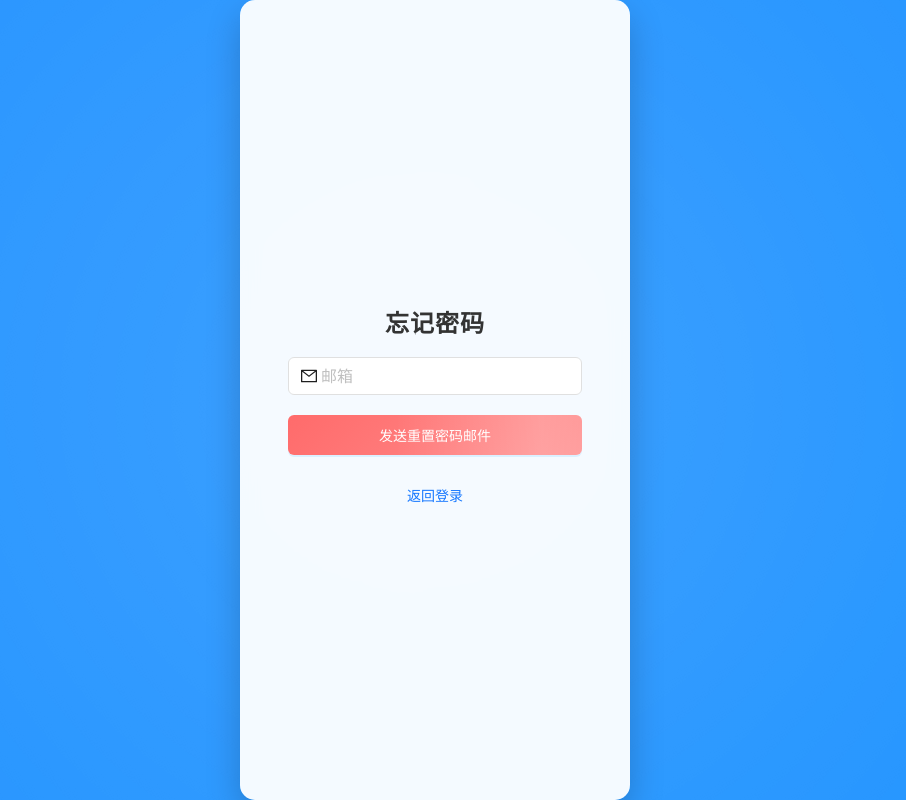
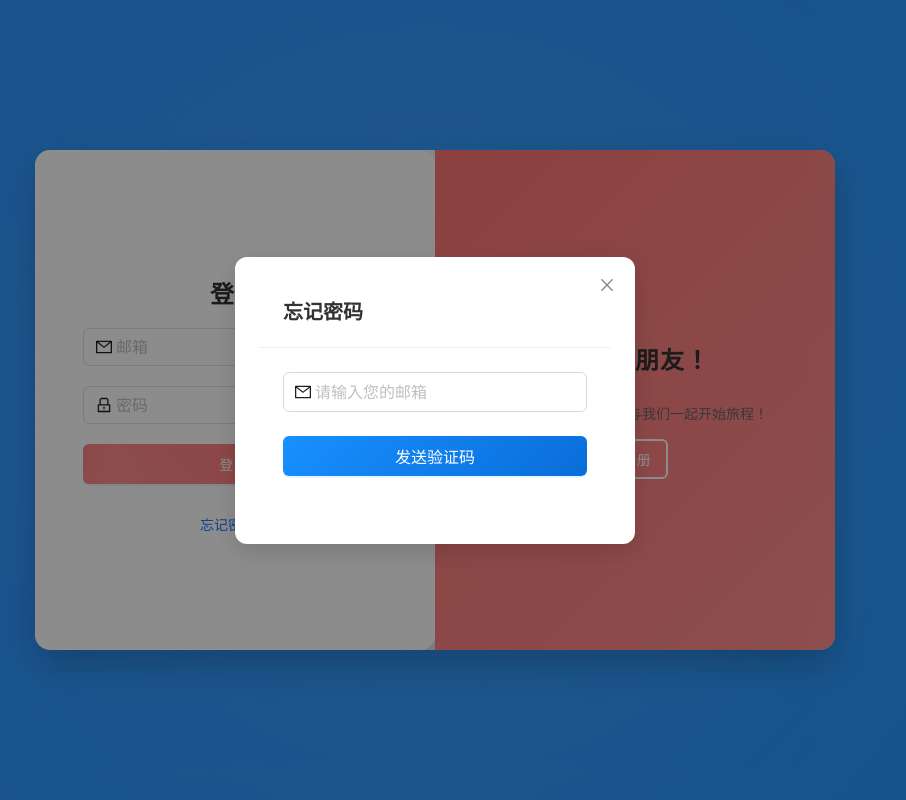
Before and after one commit to 00xu00/blog, a React (Create React App) app: page /auth in a window 1280 px wide. Both pictures are taken after a click on the button "忘记密码？". Shown: the whole page, without its empty margins (205-1111 px from the left). Built offline with nearby package versions, Linux system fonts and the light colour scheme; no server answers.

Commit message:
feat: 实现重置密码

```diff
--- a/src/pages/Auth/index.css
+++ b/src/pages/Auth/index.css
@@ -380,3 +380,71 @@
     font-size: 14px;
   }
 }
+
+/* 忘记密码弹窗样式 */
+.forgot-password-modal .ant-modal-content {
+  border-radius: 12px;
+  overflow: hidden;
+  box-shadow: 0 8px 24px rgba(0, 0, 0, 0.15);
+}
+
+.forgot-password-modal .ant-modal-header {
+  padding: 20px 24px;
+  margin-bottom: 0;
+  border-bottom: 1px solid #f0f0f0;
+}
+
+.forgot-password-modal .ant-modal-title {
+  font-size: 20px;
+  font-weight: 600;
+  color: #333;
+}
+
+.forgot-password-modal .ant-modal-body {
+  padding: 24px;
+}
+
+.forgot-password-modal .auth-input {
+  height: 40px;
+  border-radius: 6px;
+  border: 1px solid #d9d9d9;
+  transition: all 0.3s;
+}
+
+.forgot-password-modal .auth-input:hover,
+.forgot-password-modal .auth-input:focus {
+  border-color: #1890ff;
+  box-shadow: 0 0 0 2px rgba(24, 144, 255, 0.2);
+}
+
+.forgot-password-modal .submit-button {
+  height: 40px;
+  font-size: 16px;
+  border-radius: 6px;
+  background: linear-gradient(135deg, #1890ff 0%, #096dd9 100%);
+  border: none;
+  transition: all 0.3s;
+}
+
+.forgot-password-modal .submit-button:hover {
+  transform: translateY(-1px);
+  box-shadow: 0 4px 12px rgba(24, 144, 255, 0.4);
+}
+
+.forgot-password-modal .submit-button:active {
+  transform: translateY(0);
+}
+
+.forgot-password-link {
+  color: #1890ff;
+  font-size: 14px;
+  padding: 0;
+  height: auto;
+  line-height: 1.5;
+  transition: all 0.3s;
+}
+
+.forgot-password-link:hover {
+  color: #40a9ff;
+  text-decoration: underline;
+}
--- a/src/pages/Auth/index.tsx
+++ b/src/pages/Auth/index.tsx
@@ -1,5 +1,5 @@
 import React, { useState } from 'react';
-import { Form, Input, Button, message } from 'antd';
+import { Form, Input, Button, message, Modal } from 'antd';
 import { UserOutlined, LockOutlined, MailOutlined } from '@ant-design/icons';
 import { useNavigate } from 'react-router-dom';
 import { authApi, LoginResponse } from '../../services/api';
@@ -27,6 +27,7 @@ interface ResetPasswordForm {
   token: string;
   new_password: string;
   confirm_password: string;
+  email: string;
 }
 
 const Auth: React.FC = () => {
@@ -37,6 +38,7 @@ const Auth: React.FC = () => {
   const [verificationCodeSent, setVerificationCodeSent] = useState(false);
   const [countdown, setCountdown] = useState(0);
   const [registerForm] = Form.useForm();
+  const [forgotPasswordForm] = Form.useForm();
   const navigate = useNavigate();
 
   // 发送验证码
@@ -57,6 +59,7 @@ const Auth: React.FC = () => {
       }, 1000);
     } catch (error) {
       message.error(error instanceof Error ? error.message : '发送验证码失败');
+      throw error;
     }
   };
 
@@ -120,14 +123,39 @@ const Auth: React.FC = () => {
     }
   };
 
-  const onForgotPasswordFinish = async (values: ForgotPasswordForm) => {
+  const onForgotPasswordFinish = async (values: any) => {
+    if (!verificationCodeSent) {
+      // 发送验证码
+      try {
+        await handleSendVerificationCode(values.email);
+      } catch (error) {
+        message.error(error instanceof Error ? error.message : '发送验证码失败');
+      }
+      return;
+    }
+
+    // 验证验证码并重置密码
     setLoading(true);
     try {
-      await authApi.forgotPassword(values);
-      message.success('重置密码邮件已发送，请查收');
+      // 先验证验证码
+      await authApi.verifyCode({
+        email: values.email,
+        code: values.verificationCode
+      });
+
+      // 验证码正确后重置密码
+      await authApi.resetPassword({
+        email: values.email,
+        token: values.verificationCode,
+        new_password: values.new_password
+      });
+
+      message.success('密码重置成功，请使用新密码登录');
       setIsForgotPassword(false);
+      setVerificationCodeSent(false);
+      forgotPasswordForm.resetFields();
     } catch (error) {
-      message.error(error instanceof Error ? error.message : '发送重置密码邮件失败');
+      message.error(error instanceof Error ? error.message : '重置密码失败');
     } finally {
       setLoading(false);
     }
@@ -142,6 +170,7 @@ const Auth: React.FC = () => {
     setLoading(true);
     try {
       await authApi.resetPassword({
+        email: values.email,
         token: values.token,
         new_password: values.new_password
       });
@@ -162,16 +191,16 @@ const Auth: React.FC = () => {
     navigate('/auth');
   };
 
-  if (isForgotPassword) {
+  if (isResetPassword) {
     return (
       <div className="auth-container">
         <div className="form-container">
           <Form
-            name="forgot-password"
-            onFinish={onForgotPasswordFinish}
+            name="reset-password"
+            onFinish={onResetPasswordFinish}
             autoComplete="off"
           >
-            <h2>忘记密码</h2>
+            <h2>重置密码</h2>
             <Form.Item
               name="email"
               rules={[
@@ -186,40 +215,6 @@ const Auth: React.FC = () => {
               />
             </Form.Item>
 
-            <Form.Item>
-              <Button
-                type="primary"
-                htmlType="submit"
-                loading={loading}
-                block
-                size="large"
-              >
-                发送重置密码邮件
-              </Button>
-            </Form.Item>
-
-            <Button
-              type="link"
-              onClick={() => setIsForgotPassword(false)}
-            >
-              返回登录
-            </Button>
-          </Form>
-        </div>
-      </div>
-    );
-  }
-
-  if (isResetPassword) {
-    return (
-      <div className="auth-container">
-        <div className="form-container">
-          <Form
-            name="reset-password"
-            onFinish={onResetPasswordFinish}
-            autoComplete="off"
-          >
-            <h2>重置密码</h2>
             <Form.Item
               name="token"
               rules={[{ required: true, message: '请输入重置密码token' }]}
@@ -340,10 +335,130 @@ const Auth: React.FC = () => {
             <Button
               type="link"
               onClick={() => setIsForgotPassword(true)}
+              className="forgot-password-link"
             >
               忘记密码？
             </Button>
           </Form>
+
+          <Modal
+            title="忘记密码"
+            open={isForgotPassword}
+            onCancel={() => {
+              setIsForgotPassword(false);
+              setVerificationCodeSent(false);
+              forgotPasswordForm.resetFields();
+            }}
+            footer={null}
+            width={400}
+            centered
+            maskClosable={false}
+            className="forgot-password-modal"
+          >
+            <Form
+              form={forgotPasswordForm}
+              name="forgot-password"
+              onFinish={onForgotPasswordFinish}
+              autoComplete="off"
+              layout="vertical"
+            >
+              <Form.Item
+                name="email"
+                rules={[
+                  { required: true, message: '请输入邮箱' },
+                  { type: 'email', message: '请输入有效的邮箱地址' }
+                ]}
+              >
+                <Input
+                  prefix={<MailOutlined />}
+                  placeholder="请输入您的邮箱"
+                  size="large"
+                  className="auth-input"
+                  disabled={verificationCodeSent}
+                />
+              </Form.Item>
+
+              {verificationCodeSent && (
+                <>
+                  <Form.Item
+                    name="verificationCode"
+                    rules={[{ required: true, message: '请输入验证码' }]}
+                  >
+                    <Input
+                      prefix={<MailOutlined />}
+                      placeholder="请输入验证码"
+                      size="large"
+                      className="auth-input"
+                      suffix={
+                        <Button
+                          type="link"
+                          disabled={countdown > 0}
+                          onClick={() => {
+                            const email = forgotPasswordForm.getFieldValue('email');
+                            if (email) {
+                              handleSendVerificationCode(email);
+                            }
+                          }}
+                        >
+                          {countdown > 0 ? `${countdown}秒后重试` : '重新获取'}
+                        </Button>
+                      }
+                    />
+                  </Form.Item>
+
+                  <Form.Item
+                    name="new_password"
+                    rules={[
+                      { required: true, message: '请输入新密码' },
+                      { min: 6, message: '密码至少6个字符' }
+                    ]}
+                  >
+                    <Input.Password
+                      prefix={<LockOutlined />}
+                      placeholder="请输入新密码"
+                      size="large"
+                      className="auth-input"
+                    />
+                  </Form.Item>
+
+                  <Form.Item
+                    name="confirm_password"
+                    rules={[
+                      { required: true, message: '请确认新密码' },
+                      ({ getFieldValue }) => ({
+                        validator(_, value) {
+                          if (!value || getFieldValue('new_password') === value) {
+                            return Promise.resolve();
+                          }
+                          return Promise.reject(new Error('两次输入的密码不一致'));
+                        },
+                      }),
+                    ]}
+                  >
+                    <Input.Password
+                      prefix={<LockOutlined />}
+                      placeholder="请确认新密码"
+                      size="large"
+                      className="auth-input"
+                    />
+                  </Form.Item>
+                </>
+              )}
+
+              <Form.Item className="form-buttons">
+                <Button
+                  type="primary"
+                  htmlType="submit"
+                  loading={loading}
+                  block
+                  size="large"
+                  className="submit-button"
+                >
+                  {verificationCodeSent ? '重置密码' : '发送验证码'}
+                </Button>
+              </Form.Item>
+            </Form>
+          </Modal>
         </div>
 
         <div className="form-container sign-up-container">
--- a/src/services/api.ts
+++ b/src/services/api.ts
@@ -85,6 +85,7 @@ export interface ForgotPasswordParams {
 }
 
 export interface ResetPasswordParams {
+  email: string;
   token: string;
   new_password: string;
 }
```
Also changed, not shown: 1 other file (tests, documents, lock files or other folders).
